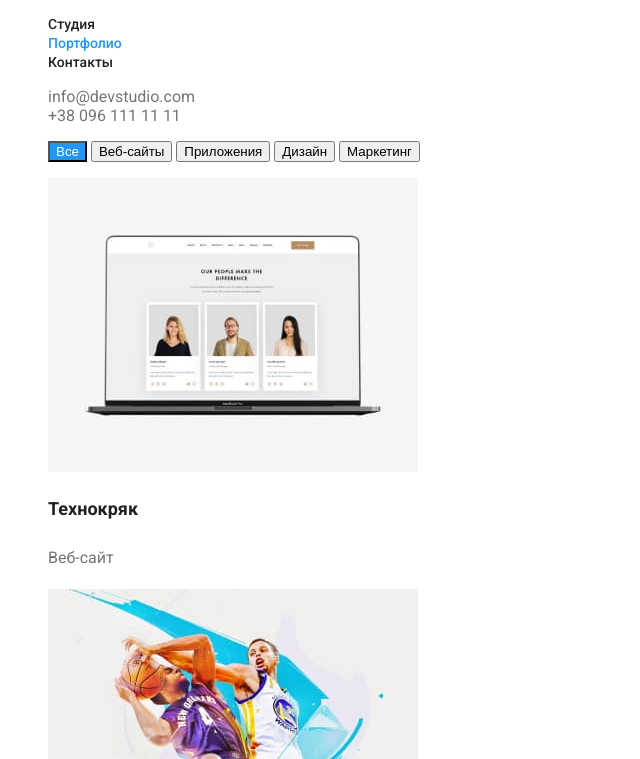
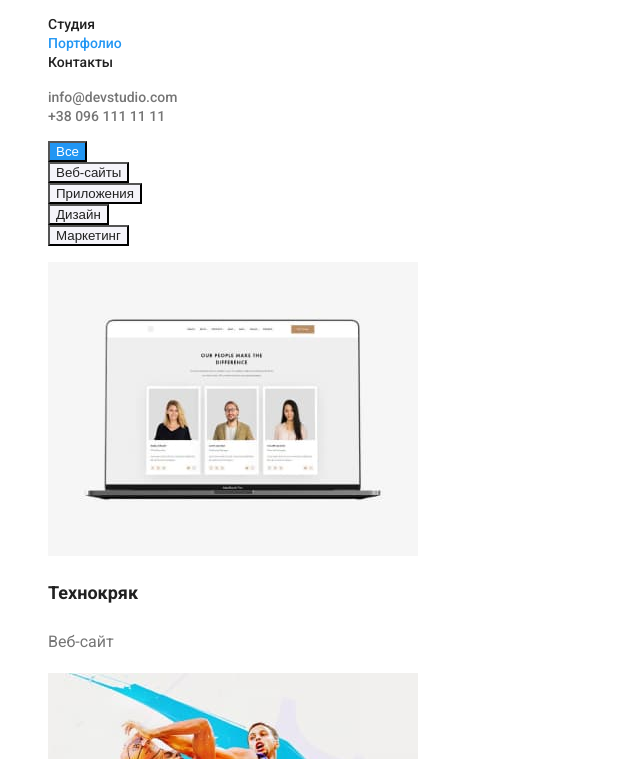
Before and after one commit to Dimsaw/goit-markup-hw-02, a plain HTML site: page portfolio.html in a window 1280 px wide. Shown: the part 41-800 px from the top of the page, without its empty margins (0-640 px from the left). Drawn offline with Linux system fonts and the light colour scheme.

Commit message:
сохранение 8

```diff
--- a/css/main.css
+++ b/css/main.css
@@ -7,7 +7,7 @@
 /* дополнительный цвет фона #F5F4FA */
 
 body {
-  font-family: "Roboto";
+  font-family: "Roboto", sans-serif;
   font-style: normal;
   font-weight: 400;
 
@@ -61,7 +61,7 @@ header {
 .logo-first {
   color: var(--accent-color);
   text-decoration: none;
-  font-family: Raleway;
+  font-family: "Raleway", sans-serif;
   font-style: normal;
   font-weight: 700;
   font-size: 26px;
@@ -71,7 +71,7 @@ header {
 .logo-second {
   color: #000000;
   text-decoration: none;
-  font-family: Raleway;
+  font-family: "Raleway", sans-serif;
   font-style: normal;
   font-weight: 700;
   font-size: 26px;
@@ -92,6 +92,10 @@ header {
 .auth-item {
   color: var(--title-text-color);
   text-decoration: none;
+  font-style: normal;
+  font-weight: 500;
+  font-size: 14px;
+  line-height: 1.14;
 }
 
 /*main contant*/
@@ -169,7 +173,7 @@ header {
 /*contact inform*/
 
 .footer {
-  font-family: "Roboto";
+  font-family: "Roboto", sans-serif;
   background-color: var(--second-background-color);
 }
 
@@ -178,6 +182,9 @@ header {
 }
 .contact {
   color: var(--white);
+  font-family: "Roboto", sans-serif;
+  font-style: normal;
+  font-weight: 400;
   font-size: 14px;
   line-height: 1.71;
 }
@@ -189,9 +196,6 @@ header {
 
 .footer-item {
   color: rgba(255, 255, 255, 0.6);
-  font-weight: 400;
-  font-size: 14px;
-  line-height: 1.71;
 }
 
 /* страница 2 */
@@ -202,7 +206,8 @@ header {
 }
 
 .button {
-  background-color: F5F4FA;
+  color: var(--primary-text-color);
+  background-color: #f5f4fa;
 }
 
 .button:hover,
--- a/portfolio.html
+++ b/portfolio.html
@@ -5,13 +5,13 @@
     <meta http-equiv="X-UA-Compatible" content="IE=edge" />
     <meta name="viewport" content="width=device-width, initial-scale=1.0" />
     <title>My homework2</title>
-    <link rel="stylesheet" href="./css/main.css" />
-    <link rel="preconnect" href="https://fonts.googleapis.com" />
-    <link rel="preconnect" href="https://fonts.gstatic.com" crossorigin />
     <link
       href="https://fonts.googleapis.com/css2?family=Raleway:wght@700&family=Roboto:wght@400;500;700;900&display=swap"
       rel="stylesheet"
     />
+    <link rel="stylesheet" href="./css/main.css" />
+    <link rel="preconnect" href="https://fonts.googleapis.com" />
+    <link rel="preconnect" href="https://fonts.gstatic.com" crossorigin />
   </head>
 
   <body>
@@ -50,12 +50,13 @@
       <!--портфолио-->
       <section>
         <ul>
-          <il><button class="button-main">Все</button></il>
-          <il><button class="button">Веб-сайты</button></il>
-          <il><button class="button">Приложения</button></il>
-          <il><button class="button">Дизайн</button></il>
-          <il> <button class="button">Маркетинг</button></il>
+          <li><button class="button-main">Все</button></li>
+          <li><button class="button">Веб-сайты</button></li>
+          <li><button class="button">Приложения</button></li>
+          <li><button class="button">Дизайн</button></li>
+          <li><button class="button">Маркетинг</button></li>
         </ul>
+
         <ul>
           <li>
             <a href="#">
```
Also changed, not shown: index.html (+8 -4 lines).
